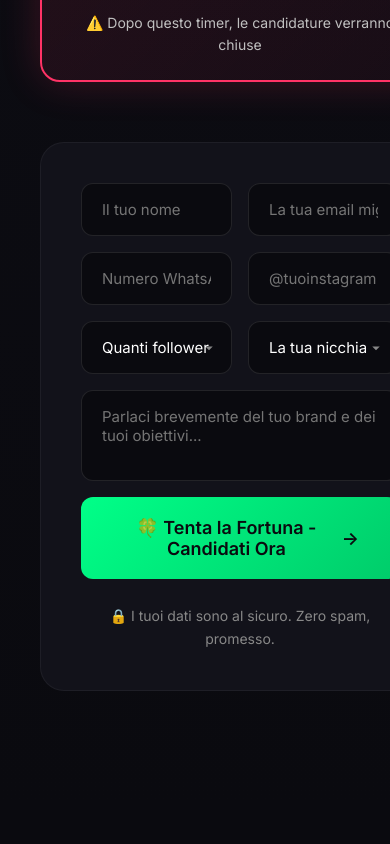
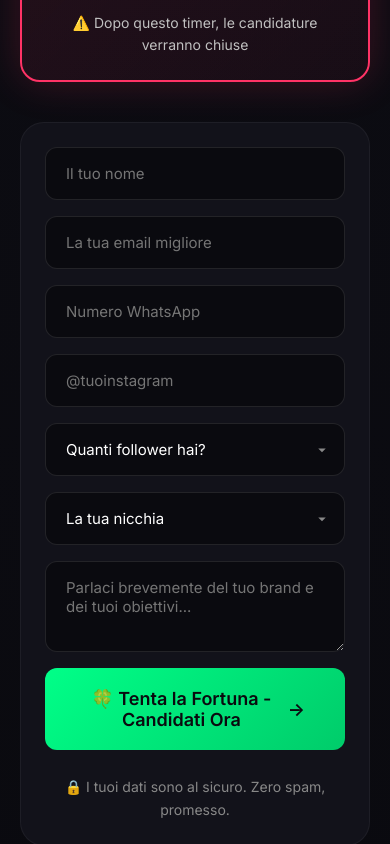
Before and after one commit to mizuska/Tradeboost, a React (Vite) app: page / in a window 390 px wide. Shown: the part 6820-7664 px from the top of the page. Built offline with nearby package versions, Linux system fonts and the light colour scheme.

Commit message:
🔧 Fix: Center CTA form on mobile with responsive grid

```diff
--- a/src/components/CTA.jsx
+++ b/src/components/CTA.jsx
@@ -212,16 +212,34 @@ const CTA = () => {
 
   return (
     <section id="cta" style={{
-      padding: '120px 40px',
+      padding: '120px 20px',
       background: 'linear-gradient(180deg, #0d0d14 0%, #0a0a0f 100%)',
     }}>
+      <style>{`
+        @media (max-width: 768px) {
+          .cta-grid {
+            grid-template-columns: 1fr !important;
+            gap: 40px !important;
+          }
+          .cta-form {
+            grid-template-columns: 1fr !important;
+            padding: 24px !important;
+          }
+          .cta-form-full {
+            grid-column: span 1 !important;
+          }
+        }
+      `}</style>
       <div style={{ maxWidth: '1200px', margin: '0 auto' }}>
-        <div style={{
+        <div
+          className="cta-grid"
+          style={{
             display: 'grid',
-          gridTemplateColumns: 'repeat(auto-fit, minmax(400px, 1fr))',
+            gridTemplateColumns: 'repeat(auto-fit, minmax(300px, 1fr))',
             gap: '60px',
             alignItems: 'start',
-        }}>
+          }}
+        >
           <motion.div
             initial={{ opacity: 0, x: -30 }}
             whileInView={{ opacity: 1, x: 0 }}
@@ -270,6 +288,7 @@ const CTA = () => {
           </motion.div>
 
           <motion.form
+            className="cta-form"
             initial={{ opacity: 0, x: 30 }}
             whileInView={{ opacity: 1, x: 0 }}
             viewport={{ once: true }}
@@ -416,6 +435,7 @@ const CTA = () => {
                   rows={3}
                   value={formData.message}
                   onChange={handleChange}
+                  className="cta-form-full"
                   style={{ ...inputStyle, gridColumn: 'span 2', resize: 'vertical' }}
                   onFocus={(e) => {
                     e.target.style.borderColor = '#00ff88';
@@ -429,6 +449,7 @@ const CTA = () => {
                 <motion.button
                   type="submit"
                   disabled={isSubmitting}
+                  className="cta-form-full"
                   whileHover={{ y: -3, boxShadow: '0 15px 40px rgba(0, 255, 136, 0.3)' }}
                   whileTap={{ scale: 0.98 }}
                   style={{
@@ -450,13 +471,16 @@ const CTA = () => {
                   <span>{isSubmitting ? 'Invio in corso...' : '🍀 Tenta la Fortuna - Candidati Ora'}</span>
                   {!isSubmitting && <span>→</span>}
                 </motion.button>
-                <p style={{
+                <p
+                  className="cta-form-full"
+                  style={{
                     gridColumn: 'span 2',
                     textAlign: 'center',
                     fontSize: '14px',
                     color: '#888',
                     marginTop: '10px',
-                }}>
+                  }}
+                >
                   🔒 I tuoi dati sono al sicuro. Zero spam, promesso.
                 </p>
               </>
```
Lines whose indentation alone changed are shown as unchanged.
